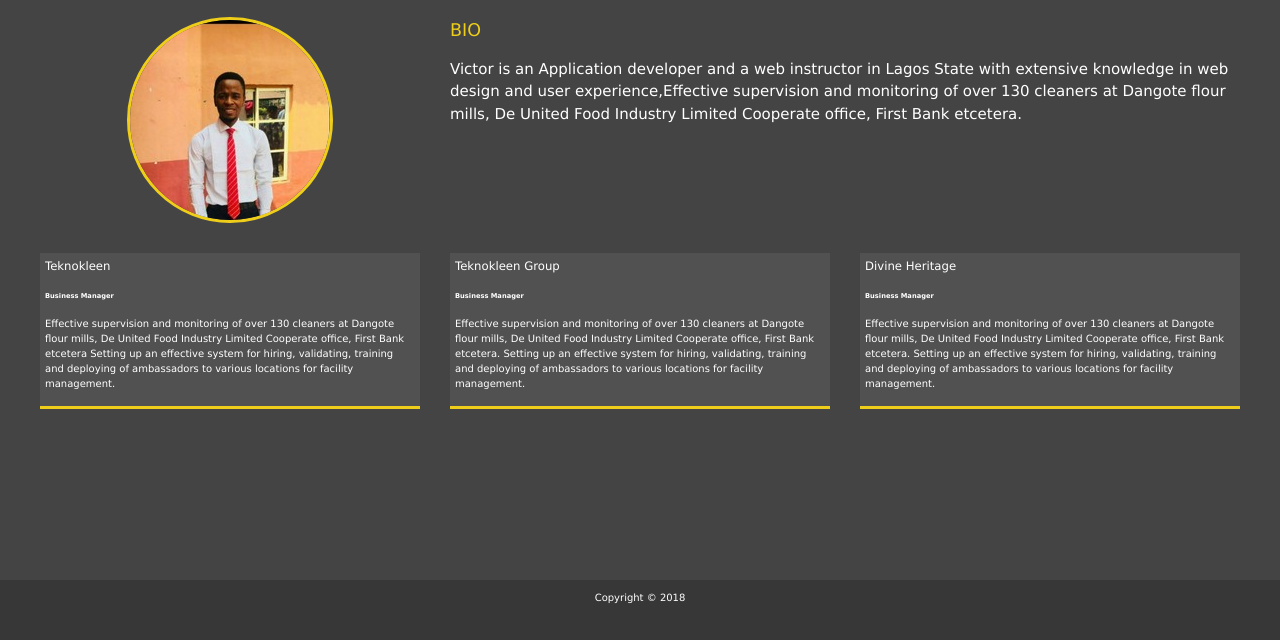
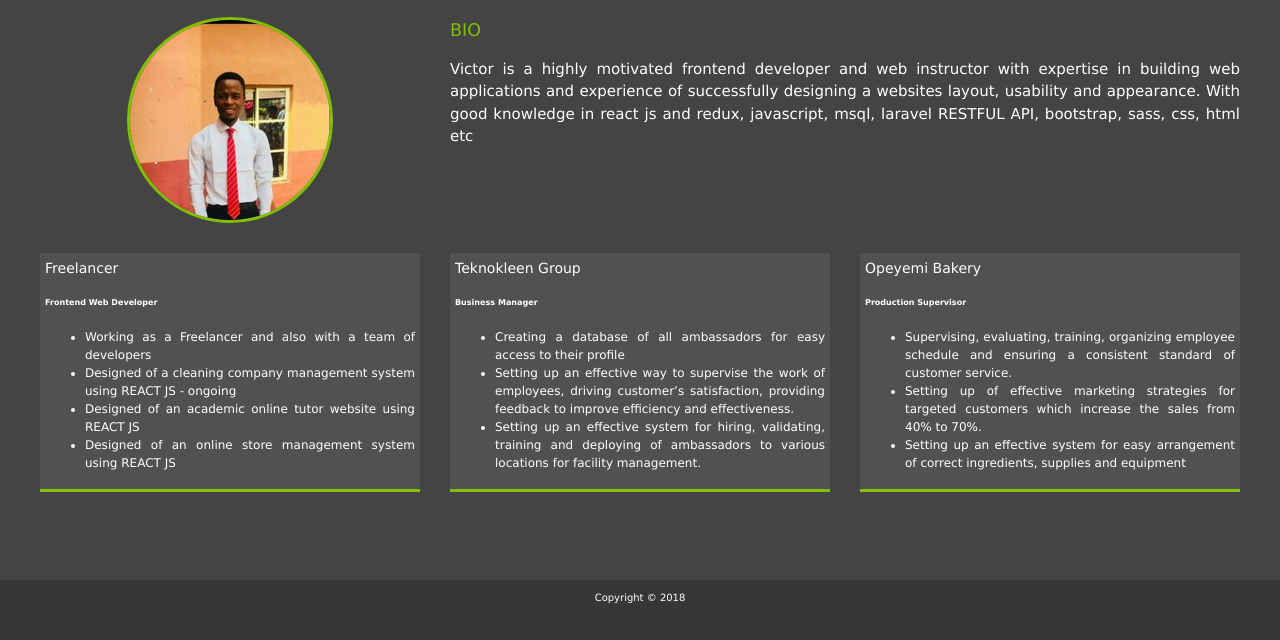
Before and after one commit to oluwatoyinn/portfolio-website, a website: page dist/about.html in a window 1280 px wide. Shown: the part 160-800 px from the top of the page. Drawn offline with Linux system fonts and the light colour scheme.

Commit message:
few modification on the design

```diff
--- a/scss/_config.scss
+++ b/scss/_config.scss
@@ -1,5 +1,5 @@
 $primary-color:#444;
-$secondary-color:#eece1a;
+$secondary-color:#80C000;
 $show-home-image:true;
 $home-image: url('/dist/img/u.jpg');
 $background-opacity:0.9;
--- a/scss/_mobile.scss
+++ b/scss/_mobile.scss
@@ -142,4 +142,20 @@
     {
         grid-template-columns:1fr ;
     }
+    .text{
+        animation: type 4s steps(14);
+        overflow: hidden;
+        white-space:initial;
+        border-right: 2px solid #fff;
+        // width: max-content;
+        // word-wrap: break-word;
+    }
+    @keyframes type {
+        0% {
+            width: 0ch;
+        }
+        100% {
+            width: 14ch;
+        }
+    }
 }
--- a/scss/main.scss
+++ b/scss/main.scss
@@ -136,21 +136,25 @@ main {
     {
         grid-area: bio;
         font-size: 1.5rem;
+        text-align: justify;
     }
 
     .job-1
     {
         grid-area: job1;
+        font-size: 12px;
     }
 
     .job-2
     {
         grid-area: job2;
+        font-size: 12px;
     }
 
     .job-3
     {
         grid-area: job3;
+        font-size: 12px;
     }
 
     .job
@@ -158,6 +162,7 @@ main {
         background: lighten($primary-color, 5);
         padding: 0.5rem;
         border-bottom: $secondary-color 3px solid;
+        text-align: justify;
     }
 }
 
```
Also changed, not shown: dist/about.html, dist/contact.html, dist/csss/main.css, dist/index.html, dist/project.html.
